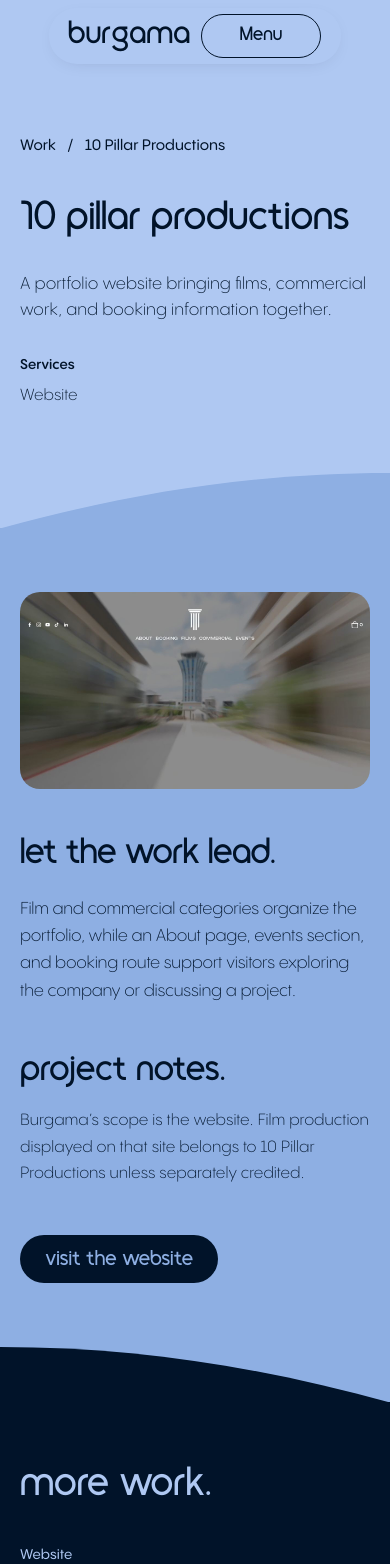
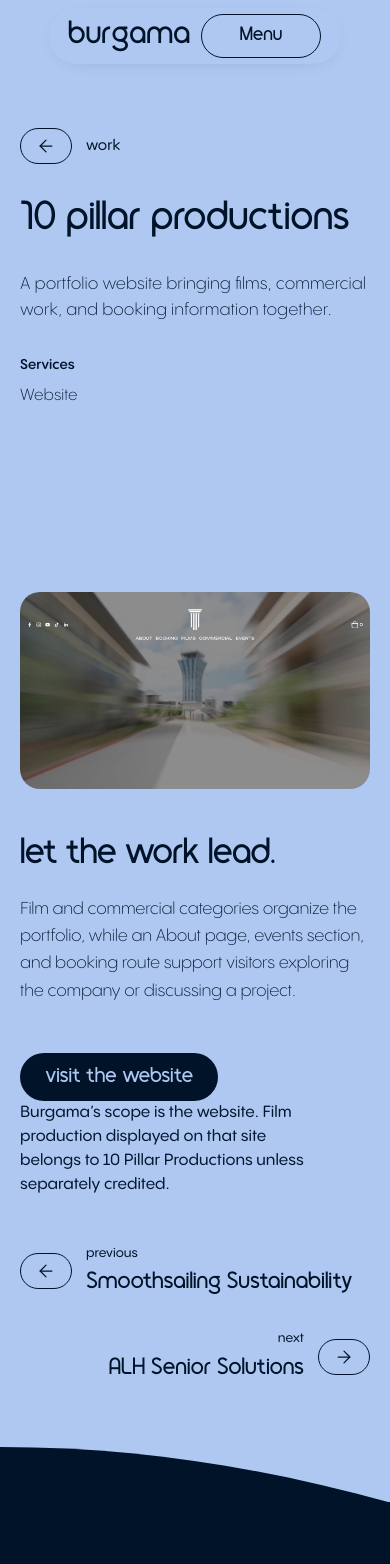
Before and after one commit to cedarandcactus/burgama-site-14.5, a Next.js app: page /work/10-pillar-productions in a window 390 px wide. Shown: the top 1564 px of the page. Built offline with nearby package versions, Linux system fonts and the light colour scheme.

Commit message:
feat: enhance studio page navigation and styling

```diff
--- a/app/work/[slug]/page.tsx
+++ b/app/work/[slug]/page.tsx
@@ -5,7 +5,8 @@ import { PageHero } from '@/components/page-hero'
 import { SectionRise } from '@/components/home/section-rise'
 import { SiteFooter } from '@/components/site-footer'
 import Link from '@/components/transition-link'
-import { getProject, getPublishedProjects, getRelatedProjects } from '@/lib/projects'
+import { DirectionLink } from '@/components/direction-link'
+import { getProject, getProjectNavigation, getPublishedProjects, getRelatedProjects } from '@/lib/projects'
 
 export function generateStaticParams() {
   return getPublishedProjects().map(project => ({ slug: project.slug }))
@@ -23,13 +24,14 @@ export default async function WorkDetailPage({ params }: { params: Promise<{ slu
   const project = getProject(slug)
   if (!project) notFound()
   const relatedProjects = getRelatedProjects(project)
+  const { previous, next, backHref } = getProjectNavigation(project)
   const hasFacts = project.services.length > 0 || project.period || project.status
 
   return (
     <div className="studio-page">
       <article className="portfolio" aria-labelledby="project-title">
-        <PageHero wordmark={project.title} titleId="project-title" compact intro={[project.summary]} nextSurface="powder-deep" breadcrumb={
-          <ol><li><Link href="/work">Work</Link></li><li aria-hidden="true">/</li><li aria-current="page">{project.title}</li></ol>
+        <PageHero wordmark={project.title} titleId="project-title" compact intro={[project.summary]} nextSurface="powder" breadcrumbLabel="Back to work" breadcrumb={
+          <DirectionLink href={backHref} direction="left" label="work" />
         }>
           {hasFacts && <dl className="portfolio-facts">
             {project.services.length > 0 && <div><dt>Services</dt><dd>{project.services.join(', ')}</dd></div>}
@@ -37,18 +39,23 @@ export default async function WorkDetailPage({ params }: { params: Promise<{ slu
             {project.status && <div><dt>Status</dt><dd>{project.status}</dd></div>}
           </dl>}
         </PageHero>
-        <div className="studio-band" data-surface="powder-deep">
+        <div className="studio-band" data-surface="powder">
           <div className="portfolio-story studio-width">
             {project.heroMedia.src && <MediaFrame item={project.heroMedia} className="portfolio-detail-hero" priority />}
             <ProjectModules modules={project.contentModules} />
-            {(project.source || project.note || project.credits.length > 0) && <section className="portfolio-source" aria-labelledby="project-notes">
-              <h2 id="project-notes">project notes.</h2>
-              {project.source && <p><strong>Source:</strong> {project.source}</p>}
-              {project.note && <p>{project.note}</p>}
-              {project.credits.map(credit => <p key={`${credit.role}-${credit.name}`}><strong>{credit.role}:</strong> {credit.name}</p>)}
-            </section>}
-            {project.links.length > 0 && <nav className="studio-actions" aria-label="Project links">
-              {project.links.map(link => <a href={link.href} className="pill" key={link.href} target="_blank" rel="noreferrer">{link.label}</a>)}
+            {(project.links.length > 0 || project.source || project.note || project.credits.length > 0) && <footer className="portfolio-project-ending">
+              {project.links.length > 0 && <nav className="studio-actions" aria-label="Project links">
+                {project.links.map(link => <a href={link.href} className="pill" key={link.href} target="_blank" rel="noopener noreferrer">{link.label}</a>)}
+              </nav>}
+              {(project.source || project.note || project.credits.length > 0) && <aside className="portfolio-footnotes" aria-label="Project sources and credits">
+                {project.source && <p><strong>Source:</strong> {project.source}</p>}
+                {project.note && <p>{project.note}</p>}
+                {project.credits.map(credit => <p key={`${credit.role}-${credit.name}`}><strong>{credit.role}:</strong> {credit.name}</p>)}
+              </aside>}
+            </footer>}
+            {(previous || next) && <nav className="studio-sequence portfolio-sequence" aria-label="Browse projects">
+              {previous && <DirectionLink href={`/work/${previous.slug}`} rel="prev" direction="left" eyebrow="previous" label={previous.title} />}
+              {next && <DirectionLink href={`/work/${next.slug}`} rel="next" eyebrow="next" label={next.title} />}
             </nav>}
           </div>
           <SectionRise surface={relatedProjects.length > 0 ? 'navy' : 'powder-deep'} direction="left" />
--- a/components/circular-arrow-icon.tsx
+++ b/components/circular-arrow-icon.tsx
@@ -1,9 +1,10 @@
-import { ArrowRight } from 'lucide-react'
+import { ArrowLeft, ArrowRight } from 'lucide-react'
 import { cn } from '@/lib/utils'
 
-export function CircularArrowIcon({ className }: { className?: string }) {
+export function CircularArrowIcon({ className, direction = 'right' }: { className?: string; direction?: 'left' | 'right' }) {
+  const Arrow = direction === 'left' ? ArrowLeft : ArrowRight
   return (
-    <ArrowRight
+    <Arrow
       className={cn('circular-arrow-icon', className)}
       aria-hidden="true"
       focusable="false"
--- /dev/null
+++ b/components/direction-link.tsx
@@ -0,0 +1,19 @@
+import type { ComponentProps } from 'react'
+import Link from '@/components/transition-link'
+import { CircularArrowIcon } from '@/components/circular-arrow-icon'
+import { cn } from '@/lib/utils'
+
+type DirectionLinkProps = Omit<ComponentProps<typeof Link>, 'children'> & {
+  label: string
+  eyebrow?: string
+  direction?: 'left' | 'right'
+}
+
+export function DirectionLink({ label, eyebrow, direction = 'right', className, ...props }: DirectionLinkProps) {
+  return (
+    <Link className={cn('studio-direction-link', className)} data-direction={direction} {...props}>
+      <span className="studio-direction-copy">{eyebrow && <small>{eyebrow}</small>}<span>{label}</span></span>
+      <span className="studio-arrow-capsule"><CircularArrowIcon direction={direction} /></span>
+    </Link>
+  )
+}
--- a/components/editorial-detail.tsx
+++ b/components/editorial-detail.tsx
@@ -1,4 +1,5 @@
 import { CircularArrowIcon } from '@/components/circular-arrow-icon'
+import { DirectionLink } from '@/components/direction-link'
 import Link from '@/components/transition-link'
 import { PageHero } from '@/components/page-hero'
 import { EditorialArtwork } from '@/components/editorial-artwork'
@@ -15,7 +16,7 @@ export function EditorialDetail({ idea }: { idea: IdeaPost }) {
   return (
     <div className="studio-page">
       <article aria-labelledby="article-title">
-        <PageHero wordmark={idea.title} titleId="article-title" compact surface="navy" nextSurface="powder" panel={<EditorialArtwork visual={idea.visual} variant="hero" />} intro={[idea.deck]} breadcrumb={<Link href="/ideas">back to ideas</Link>} metadata={<><p className={styles.categoryPill}>{idea.categories[0]}</p><p>{getIdeaReadingTime(idea)} min read</p></>} />
+        <PageHero wordmark={idea.title} titleId="article-title" compact surface="navy" nextSurface="powder" panel={<EditorialArtwork visual={idea.visual} variant="hero" />} intro={[idea.deck]} breadcrumbLabel="Back to ideas" breadcrumb={<DirectionLink href="/ideas" direction="left" label="ideas" />} metadata={<><p className={styles.categoryPill}>{idea.categories[0]}</p><p>{getIdeaReadingTime(idea)} min read</p></>} />
         <div className="studio-band" data-surface="powder">
           <div className={`studio-reading ${styles.articleBody}`}>
             {idea.body.map((paragraph, index) => <p key={`${idea.slug}-${index}`}>{paragraph}</p>)}
@@ -31,9 +32,9 @@ export function EditorialDetail({ idea }: { idea: IdeaPost }) {
         </div>
       </article>
       <section className="studio-band" data-surface="blue-slate" aria-label="More ideas">
-        <nav className={`studio-width ${styles.articleNavigation}`} aria-label="More ideas">
-          {previous ? <Link href={`/ideas/${previous.slug}`} className={styles.articleNavLink}><span className={styles.ideaDot} aria-hidden="true" /><span><small>Previous</small><strong>{previous.title}</strong></span></Link> : null}
-          <Link href={next ? `/ideas/${next.slug}` : '/ideas'} className={styles.articleNavLink}><span className={styles.ideaDot} aria-hidden="true" /><span><small>{next ? 'Next' : 'All ideas'}</small><strong>{next?.title ?? 'Return to the index'}</strong></span></Link>
+        <nav className="studio-width studio-sequence" aria-label="Browse ideas">
+          {previous && <DirectionLink href={`/ideas/${previous.slug}`} direction="left" rel="prev" eyebrow="previous" label={previous.title} />}
+          <DirectionLink href={next ? `/ideas/${next.slug}` : '/ideas'} rel={next ? 'next' : undefined} eyebrow={next ? 'next' : undefined} label={next?.title ?? 'all ideas'} />
         </nav>
         <SectionRise surface="powder-deep" />
       </section>
--- a/components/home/home-page.module.css
+++ b/components/home/home-page.module.css
@@ -161,6 +161,10 @@
 
 .sectionRise[data-direction='left'] {
   transform: scaleX(-1);
+}
+
+.sectionRise[data-surface='white'] {
+  color: #ffffff;
 }
 
 .sectionRise[data-surface='powder'] {
--- a/components/home/section-rise.tsx
+++ b/components/home/section-rise.tsx
@@ -2,7 +2,7 @@ import { homeCurvePath } from '@/lib/home-curve'
 import styles from './home-page.module.css'
 
 type SectionRiseProps = {
-  surface: 'powder' | 'powder-deep' | 'navy' | 'blue-slate' | 'blue-mid'
+  surface: 'powder' | 'powder-deep' | 'navy' | 'blue-slate' | 'blue-mid' | 'white'
   direction?: 'left' | 'right'
   cutout?: boolean
 }
--- a/components/legal-page.module.css
+++ b/components/legal-page.module.css
@@ -1,6 +1,4 @@
-.navigation { display: flex; flex-wrap: wrap; gap: 24px; }
-.navigation a { color: inherit; text-decoration: none; }
-.navigation a[aria-current='page'] { text-decoration: underline; }
+.navigation { display: flex; flex-wrap: wrap; align-items: center; justify-content: space-between; gap: 16px 24px; }
 .document a { color: inherit; text-decoration: underline; text-underline-offset: .2em; overflow-wrap: anywhere; }
 .notice { display: flex; flex-direction: column; gap: 16px; margin-bottom: 56px; padding: clamp(24px, 4vw, 40px); border-radius: 24px; color: var(--palette-powder); background: var(--palette-navy); font-size: 17px; font-weight: 300; line-height: 1.65; }
 .notice p { margin: 0; }
--- a/components/legal-page.tsx
+++ b/components/legal-page.tsx
@@ -1,4 +1,4 @@
-import Link from '@/components/transition-link'
+import { DirectionLink } from '@/components/direction-link'
 import { PageHero } from '@/components/page-hero'
 import { SectionRise } from '@/components/home/section-rise'
 import { SiteFooter } from '@/components/site-footer'
@@ -15,7 +15,7 @@ export function LegalPage({ title, current, introduction, sections }: LegalPageP
   return (
     <div className="studio-page">
       <article aria-labelledby="legal-title">
-        <PageHero wordmark={title} titleId="legal-title" compact surface="navy" intro={[introduction]} nextSurface="powder" breadcrumbLabel="Legal pages" breadcrumb={<div className={styles.navigation}><Link href="/privacy" aria-current={current === 'privacy' ? 'page' : undefined}>privacy</Link><Link href="/terms" aria-current={current === 'terms' ? 'page' : undefined}>terms</Link></div>} />
+        <PageHero wordmark={title} titleId="legal-title" compact surface="navy" intro={[introduction]} nextSurface="powder" breadcrumbLabel="Legal pages" breadcrumb={<div className={styles.navigation}><DirectionLink href="/" direction="left" label="home" /><span className="sr-only" aria-current="page">{current}</span><DirectionLink href={current === 'privacy' ? '/terms' : '/privacy'} label={current === 'privacy' ? 'terms' : 'privacy'} /></div>} />
         <div className="studio-band" data-surface="powder">
           <div className={`studio-reading ${styles.document}`}>
             <aside className={styles.notice} aria-label="Draft notice">
--- a/lib/projects.ts
+++ b/lib/projects.ts
@@ -420,6 +420,17 @@ export const featuredProjects = featuredProjectOrder.flatMap(slug => {
   const item = getProject(slug)
   return item?.collection === 'featured' ? [item] : []
 })
+export function getProjectNavigation(current: Project) {
+  const collection = current.collection === 'featured' ? featuredProjects : getPublishedProjects(current.collection)
+  const index = collection.findIndex(item => item.slug === current.slug)
+  const anchor = current.collection === 'case-study' ? 'studies' : current.collection
+  return {
+    backHref: `/work#${anchor}`,
+    previous: index > 0 ? collection[index - 1] : undefined,
+    next: index >= 0 && index < collection.length - 1 ? collection[index + 1] : undefined,
+  }
+}
+
 export function getRelatedProjects(current: Project) {
   const published = getPublishedProjects()
   const siblings = published.filter(item => item.slug !== current.slug && (item.parentSlug === current.slug || (current.parentSlug && (item.slug === current.parentSlug || item.parentSlug === current.parentSlug))))
```
Also changed, not shown: app/work/page.tsx (+12 -7 lines), components/editorial.module.css (+0 -8 lines), app/globals.css.
